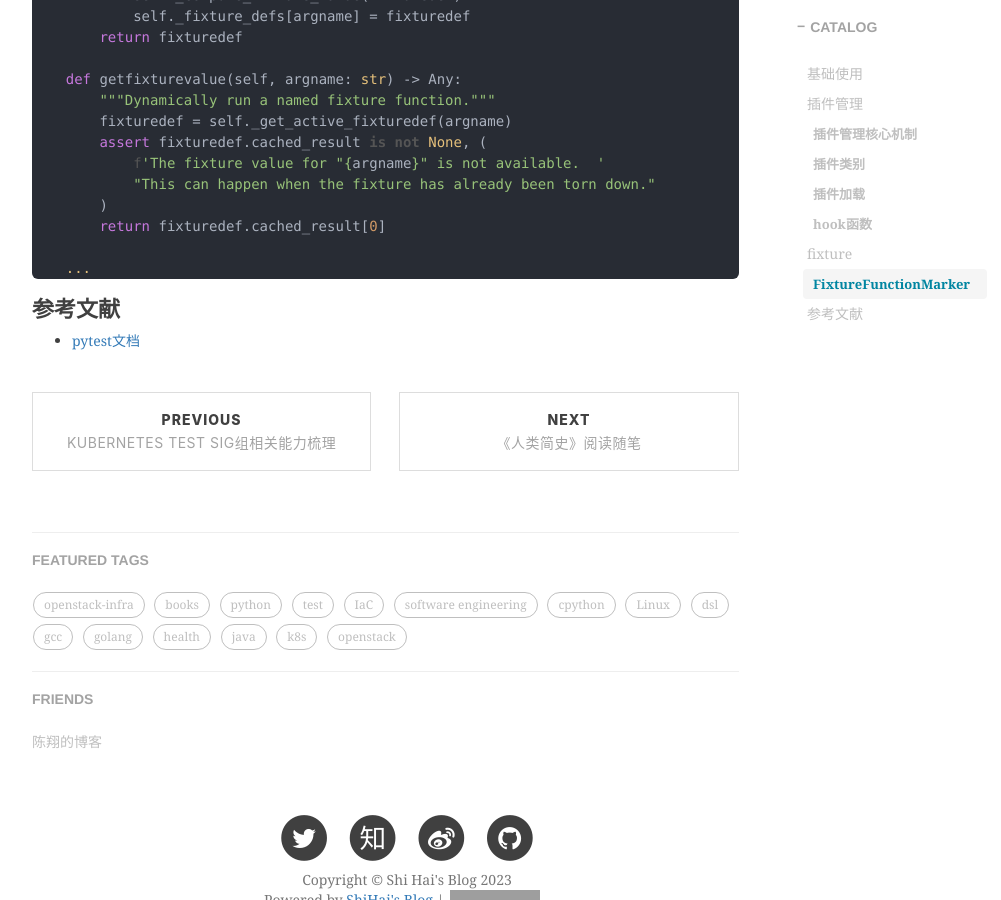
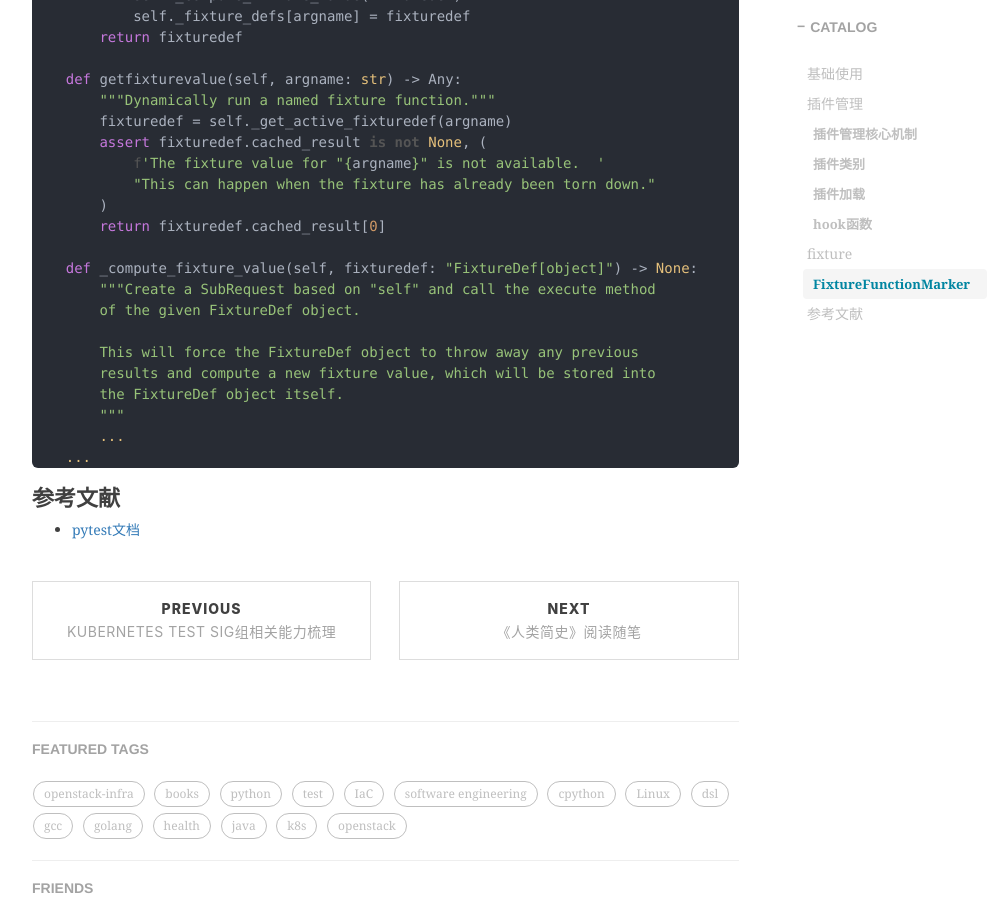
Before and after one commit to shihai1991/shihai1991.github.io, a Jekyll site: the page built from _posts/2023-07-17-pytest学习.md, in a window 1280 px wide and 900 px high, scrolled down 2369 px. Shown: the whole window, without its empty margins (233-1234 px from the left). Built offline with Jekyll 4.4.1, drawn with Linux system fonts in a browser that asks for light colours; nearby versions of some CDN libraries; comment, search, counter and statistics services are not loaded; grey boxes are pictures that could not be loaded.

Commit message:
Update 2023-07-17-pytest学习.md

````diff
--- a/_posts/2023-07-17-pytest学习.md
+++ b/_posts/2023-07-17-pytest学习.md
@@ -101,6 +101,15 @@ class FixtureRequest(abc.ABC):
         )
         return fixturedef.cached_result[0]
 
+    def _compute_fixture_value(self, fixturedef: "FixtureDef[object]") -> None:
+        """Create a SubRequest based on "self" and call the execute method
+        of the given FixtureDef object.
+
+        This will force the FixtureDef object to throw away any previous
+        results and compute a new fixture value, which will be stored into
+        the FixtureDef object itself.
+        """
+        ...
     ...
 ```
 
````
